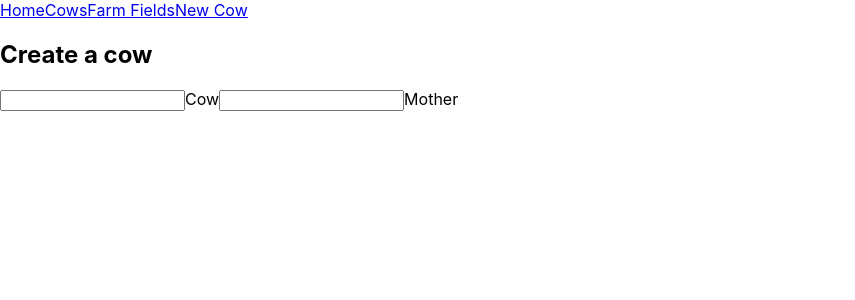
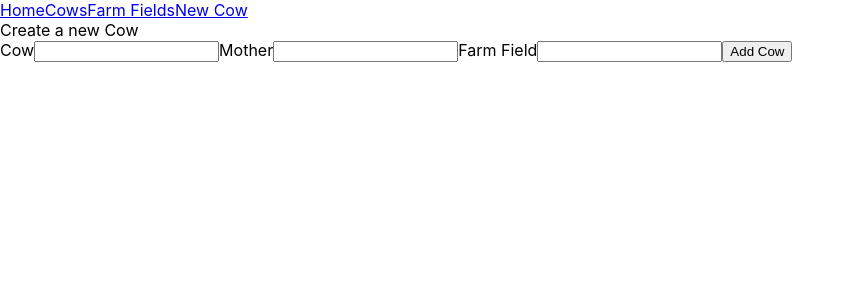
Before and after one commit to relwofl/phase-3-project-frontend, a React (Create React App) app: page /add-cow in a window 1280 px wide. Shown: the top 300 px of the page, without its empty margins (0-855 px from the left). Built offline with nearby package versions, Linux system fonts and the light colour scheme.

Commit message:
updateForm 2

```diff
--- a/src/containers/CowForm.js
+++ b/src/containers/CowForm.js
@@ -1,33 +1,60 @@
 import React, {useState} from 'react'
+import { useHistory } from 'react-router-dom'
+
 
 function CowForm(){
-    const [ name, setName ] = useState("")
-    const [ mother, setMother ] = useState("")
+    const [ cow, setCow ] = useState({
+        name: "",
+        motherId: "",
+        farmFieldId: ""
+    })
+        const history = useHistory()
 
+    // const [ mother, setMother ] = useState("")
+
+    const handleChange = (e) => {
+        setCow({
+            ...cow,
+            [e.target.name]: e.target.value
+        })
+    }
     function handleSubmit (e){
         e.preventDefualt()
-        const newCow = {name, mother}
-        fetch('http://localhost:9292/cows/', {
+        const newCow = {
+            name: cow.name,
+            motherId: cow.motherId,
+            farmFieldId: cow.farmFieldId
+
+        }
+        fetch("http://localhost:9292/cows/", {
             method: "POST",
-            body: JSON.stringify({
-                name: name,
-                mother: mother
-            }),
-        })
-        .then((r) => r.json())
-        .then((newCow) => {
-        console.log(newCow)
+            headers: { "Content-Type": "application/json" },
+            body: JSON.stringify(newCow)
+        //         name: name,
+        //         mother: mother
+        //     }),
+        // })
+        // .then((r) => r.json())
+        // .then((newCow) => {
+        // console.log(newCow)
 
         });
+        history.push("/http://localhost:3000/cows")
     }
     return(
-        <div>
-           <h2>Create a cow </h2>
-            <input type="text" value={name} onChange={(e) => setName(e.target.value)} />
+        <>
+        <div>Create a new Cow</div>
+          <form onSubmit={handleSubmit}>
             <label>Cow</label>
-            <input type="text" value={mother} onChange={(e) => setMother(e.target.value)} />
+            <input type="text" name="name" onChange={handleChange} value={cow.name} />
             <label>Mother</label>
-        </div>
+            <input type="integer" name="motherId" onChange={handleChange} value={cow.motherId} />
+            <label>Farm Field</label>
+            <input type="integer" name="farmFieldId" onChange={handleChange} value={cow.farmFieldId} />
+
+            <input type="submit" value="Add Cow" />
+            </form>
+        </>
     )
 }
 
```
